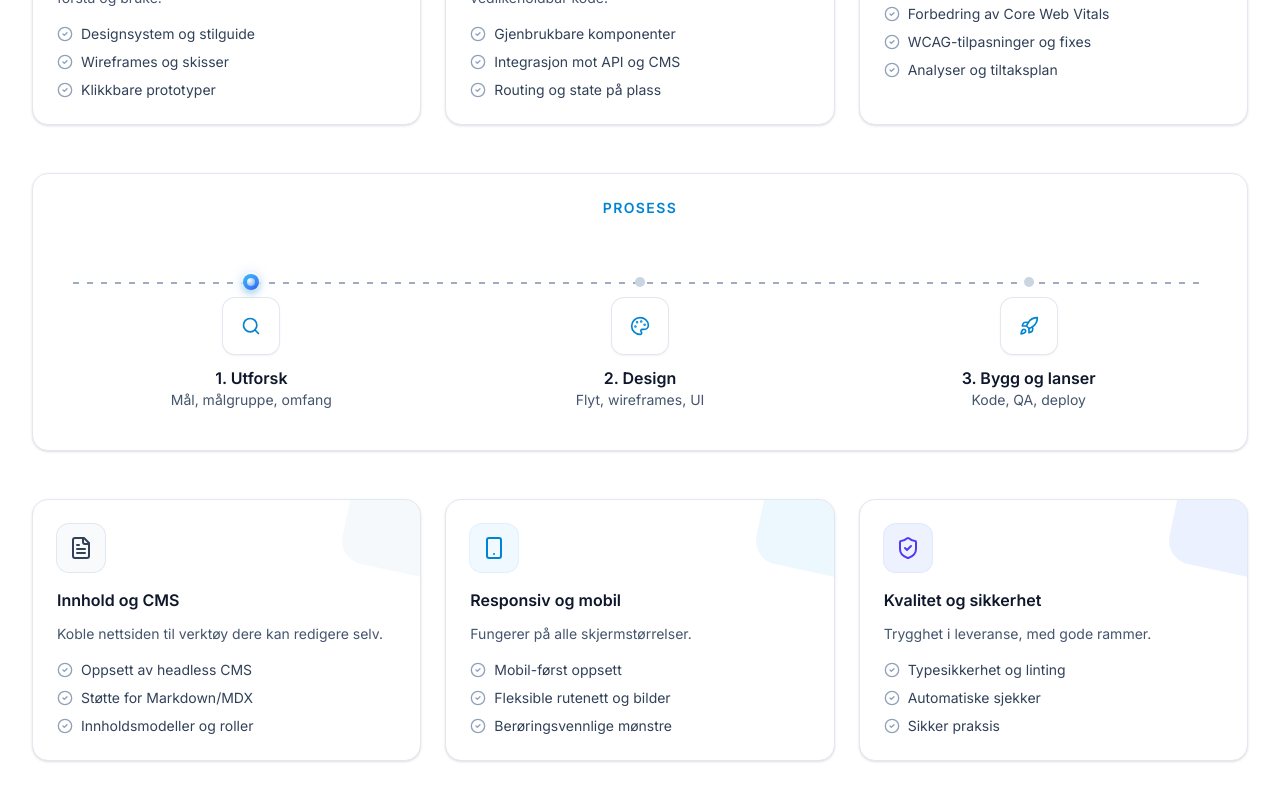
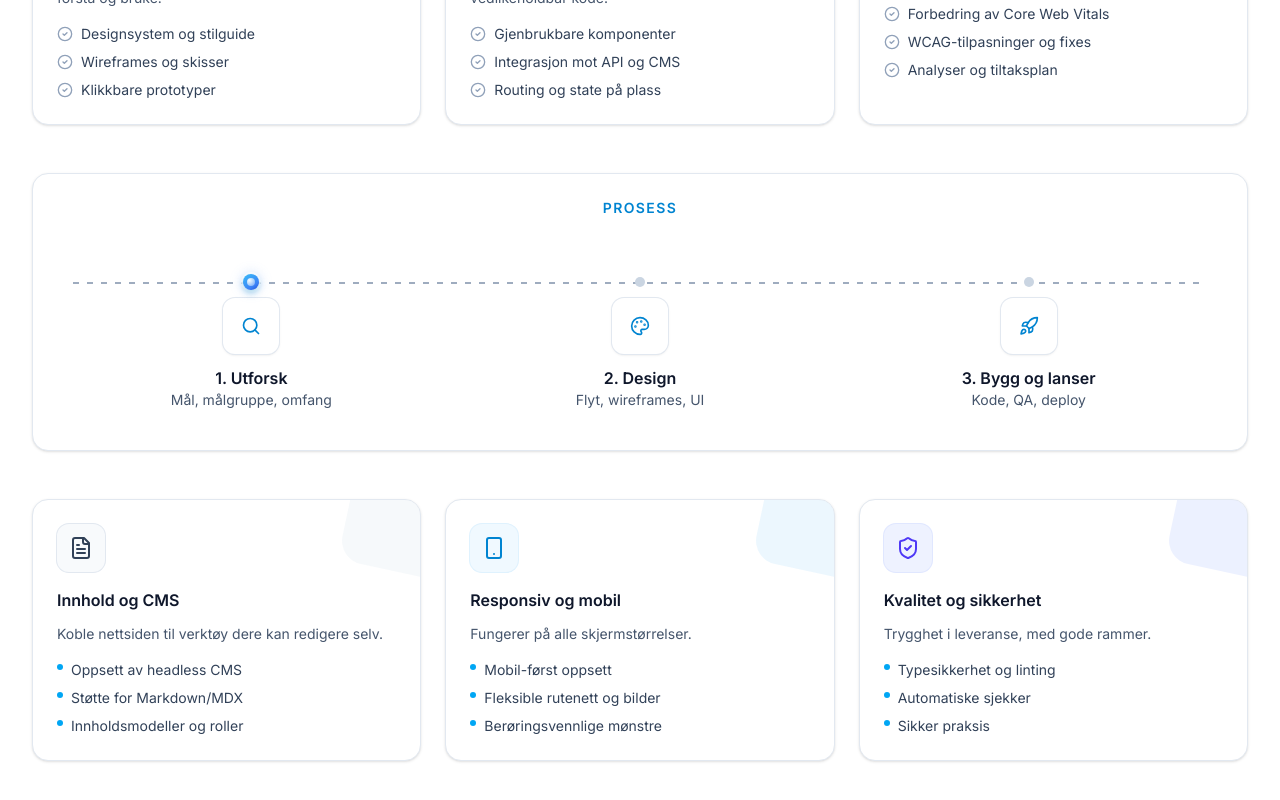
Before and after one commit to robfil50219/codeforge-site, a React (Vite) app: page / in a window 1280 px wide. Shown: the part 1078-1878 px from the top of the page. Built offline with nearby package versions, Linux system fonts and the light colour scheme.

Commit message:
Refactor Services and Card components: enhance structure by introducing CardHeader, CardIcon, CardTitle, CardDescription, and CardList for improved readability and maintainability; streamline service details processing and rendering.

```diff
--- a/src/components/Services.tsx
+++ b/src/components/Services.tsx
@@ -1,4 +1,4 @@
-// Removed unused React hooks
+import { useEffect, useRef } from "react";
 import { useTranslation } from "react-i18next";
 import {
   Palette,
@@ -8,26 +8,28 @@ import {
   Smartphone,
   ShieldCheck,
   CheckCircle2,
+  Search,
+  Rocket,
 } from "lucide-react";
 import type { LucideIcon } from "lucide-react";
+
 import Container from "./ui/Container";
-import { Card } from "./ui/Card";
-import { toneStyle } from "../utils/tone";
+import { Card, CardHeader, CardIcon, CardTitle, CardDescription, CardList } from "./ui/Card";
+import { toneStyle, type Tone } from "../utils/tone";
 import ProcessStrip from "./ProcessStrip";
-import { Search, Palette as PaletteIcon, Rocket } from "lucide-react";
 
 type Service = {
   title: string;
   blurb: string;
   points: string[];
   Icon: LucideIcon;
-  tone?: "sky" | "indigo" | "emerald" | "slate";
+  tone?: Tone;
 };
 
 export default function Services() {
   const { t } = useTranslation();
 
-  // Primary services with icons
+  // Primary & Extras (content from i18n)
   const primary: Service[] = [
     {
       title: t("services.primary.uiux.title"),
@@ -52,7 +54,6 @@ export default function Services() {
     },
   ];
 
-  // Extra services with icons
   const extras: Service[] = [
     {
       title: t("services.extras.cms.title"),
@@ -77,12 +78,50 @@ export default function Services() {
     },
   ];
 
+  // Process data + localized details
   const steps = t("services.process.steps", {
     returnObjects: true,
   }) as { step: string; text: string }[];
 
-  const details = (t("services.process.details", { returnObjects: true }) ||
-    []) as string[]; // optional; we pass title/body below
+  const detailsRaw = t("services.process.details", {
+    returnObjects: true,
+  }) as unknown;
+
+  type Detail = { title: string; body: string };
+  let details: Detail[] = steps.map((s) => ({ title: s.step, body: s.text }));
+  if (detailsRaw && typeof detailsRaw === "object" && !Array.isArray(detailsRaw)) {
+    const entries = Object.entries(detailsRaw as Record<string, { title?: string; body?: string }>)
+      .sort(([a], [b]) => Number(a) - Number(b))
+      .map(([, v]) => ({ title: v?.title ?? "", body: v?.body ?? "" }));
+    if (entries.length) {
+      details = entries.map((d, i) => ({
+        title: d.title || steps[i]?.step || "",
+        body: d.body || steps[i]?.text || "",
+      }));
+    }
+  }
+
+  // Process dot (unchanged behavior)
+  const trackRef = useRef<HTMLDivElement | null>(null);
+  const stepRefs = useRef<(HTMLDivElement | null)[]>([]);
+  // Removed unused dotLeft state
+
+  useEffect(() => {
+    positionDotAtIndex(0);
+    const onResize = () => positionDotAtIndex(0);
+    window.addEventListener("resize", onResize);
+    return () => window.removeEventListener("resize", onResize);
+  }, []);
+
+  function positionDotAtIndex(idx: number) {
+    const track = trackRef.current;
+    const stepEl = stepRefs.current[idx];
+    if (!track || !stepEl) return;
+    // Removed setDotLeft since dotLeft is unused
+    // setDotLeft(centerX - trackRect.left);
+  }
+
+  const stepIcons: LucideIcon[] = [Search, Palette, Rocket];
 
   return (
     <section id="services" className="scroll-mt-24 bg-white" aria-labelledby="services-heading">
@@ -100,20 +139,19 @@ export default function Services() {
           {primary.map(({ title, blurb, points, Icon, tone }) => {
             const toneCls = toneStyle(tone);
             return (
-              <Card key={title} className="group">
+              <Card key={title}>
                 {/* Decorative corner glow */}
                 <div
                   aria-hidden="true"
                   className={`pointer-events-none absolute -right-10 -top-10 h-28 w-28 rotate-12 rounded-3xl ${toneCls.glow} transition duration-300 group-hover:scale-125`}
                 />
-                <div className="relative">
-                  <span
-                    className={`mb-4 inline-flex h-12 w-12 items-center justify-center rounded-xl ${toneCls.bg} ring-1 ${toneCls.ring}`}
-                  >
+                <CardHeader>
+                  <CardIcon className={`${toneCls.bg} ${toneCls.ring}`}>
                     <Icon className={`h-6 w-6 ${toneCls.icon}`} />
-                  </span>
-                  <h3 className="text-base font-semibold text-slate-900">{title}</h3>
-                  <p className="mt-3 text-sm text-slate-600">{blurb}</p>
+                  </CardIcon>
+                  <CardTitle>{title}</CardTitle>
+                  <CardDescription>{blurb}</CardDescription>
+                  {/* Keep original check icon style for bullets */}
                   <ul className="mt-4 space-y-2 text-sm text-slate-700">
                     {points.map((p) => (
                       <li key={p} className="flex items-start gap-2">
@@ -122,51 +160,33 @@ export default function Services() {
                       </li>
                     ))}
                   </ul>
-                </div>
+                </CardHeader>
               </Card>
             );
           })}
         </div>
 
-        {/* Process strip (separate component, visuals unchanged) */}
-        <ProcessStrip
-          title={t("services.process.title")}
-          steps={steps}
-          icons={[Search, PaletteIcon, Rocket]}
-          details={[
-            { title: steps[0]?.step, body: (details[0] as string) ?? steps[0]?.text },
-            { title: steps[1]?.step, body: (details[1] as string) ?? steps[1]?.text },
-            { title: steps[2]?.step, body: (details[2] as string) ?? steps[2]?.text },
-          ]}
-        />
+        {/* Process strip (separate component) */}
+        <ProcessStrip steps={steps} icons={stepIcons} title={t("services.process.title")} details={details} />
 
         {/* Extras */}
         <div className="mt-12 grid gap-6 sm:grid-cols-2 lg:grid-cols-3">
           {extras.map(({ title, blurb, points, Icon, tone }) => {
             const toneCls = toneStyle(tone);
             return (
-              <Card key={title} className="group">
+              <Card key={title}>
                 <div
                   aria-hidden="true"
                   className={`pointer-events-none absolute -right-10 -top-10 h-28 w-28 rotate-12 rounded-3xl ${toneCls.glow} transition duration-300 group-hover:scale-125`}
                 />
-                <div className="relative">
-                  <span
-                    className={`mb-4 inline-flex h-12 w-12 items-center justify-center rounded-xl ${toneCls.bg} ring-1 ${toneCls.ring}`}
-                  >
+                <CardHeader>
+                  <CardIcon className={`${toneCls.bg} ${toneCls.ring}`}>
                     <Icon className={`h-6 w-6 ${toneCls.icon}`} />
-                  </span>
-                  <h3 className="text-base font-semibold text-slate-900">{title}</h3>
-                  <p className="mt-3 text-sm text-slate-600">{blurb}</p>
-                  <ul className="mt-4 space-y-2 text-sm text-slate-700">
-                    {points.map((p) => (
-                      <li key={p} className="flex items-start gap-2">
-                        <CheckCircle2 className="mt-0.5 h-4 w-4 text-slate-400" />
-                        <span>{p}</span>
-                      </li>
-                    ))}
-                  </ul>
-                </div>
+                  </CardIcon>
+                  <CardTitle>{title}</CardTitle>
+                  <CardDescription>{blurb}</CardDescription>
+                  <CardList items={points} />
+                </CardHeader>
               </Card>
             );
           })}
--- a/src/components/ui/Card.tsx
+++ b/src/components/ui/Card.tsx
@@ -1,18 +1,13 @@
-import cn from "../../utils/cn";
+import { cn } from "../../utils/cn";
 
-type CardProps = React.PropsWithChildren<{
-  className?: string;
-  hover?: boolean;
-  padded?: boolean;
-}>;
-
-export function Card({ className, hover = true, padded = true, children }: CardProps) {
+export function Card({
+  className,
+  children,
+}: React.PropsWithChildren<{ className?: string }>) {
   return (
     <article
       className={cn(
-        "relative overflow-hidden rounded-2xl border border-slate-200 bg-white shadow-sm",
-        hover && "transition hover:shadow-lg",
-        padded && "p-6",
+        "group relative overflow-hidden rounded-2xl border border-slate-200 bg-white p-6 shadow-sm transition hover:shadow-lg",
         className
       )}
     >
@@ -20,3 +15,51 @@ export function Card({ className, hover = true, padded = true, children }: CardP
     </article>
   );
 }
+
+export function CardHeader({ children }: React.PropsWithChildren) {
+  return <div className="relative">{children}</div>;
+}
+
+export function CardIcon({
+  className,
+  children,
+}: React.PropsWithChildren<{ className?: string }>) {
+  return (
+    <span
+      className={cn(
+        "mb-4 inline-flex h-12 w-12 items-center justify-center rounded-xl ring-1",
+        className
+      )}
+    >
+      {children}
+    </span>
+  );
+}
+
+export function CardTitle({
+  children,
+  className,
+}: React.PropsWithChildren<{ className?: string }>) {
+  return <h3 className={cn("text-base font-semibold text-slate-900", className)}>{children}</h3>;
+}
+
+export function CardDescription({
+  children,
+}: React.PropsWithChildren) {
+  return <p className="mt-3 text-sm text-slate-600">{children}</p>;
+}
+
+export function CardList({
+  items,
+}: { items: string[] }) {
+  return (
+    <ul className="mt-4 space-y-2 text-sm text-slate-700">
+      {items.map((p) => (
+        <li key={p} className="flex items-start gap-2">
+          <span className="mt-1 inline-block h-1.5 w-1.5 rounded-full bg-sky-500 flex-shrink-0" />
+          <span>{p}</span>
+        </li>
+      ))}
+    </ul>
+  );
+}
```
